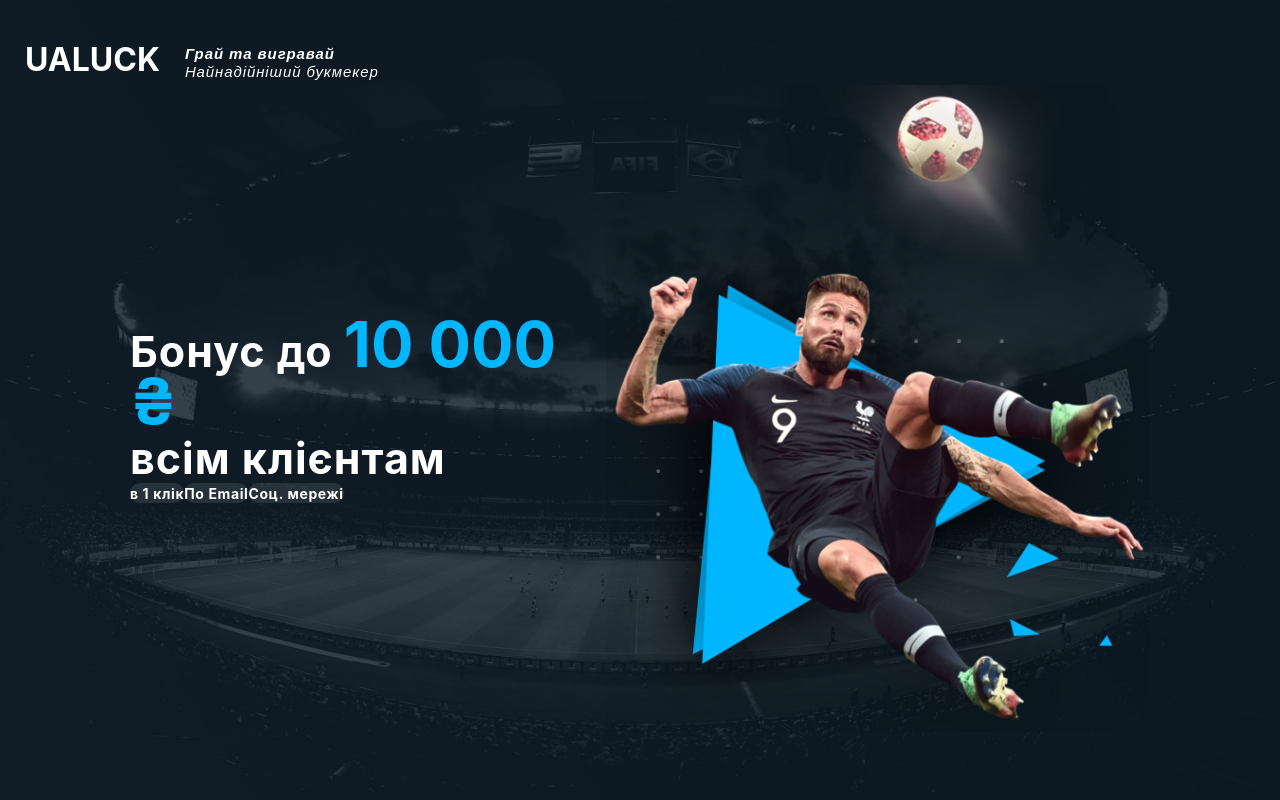
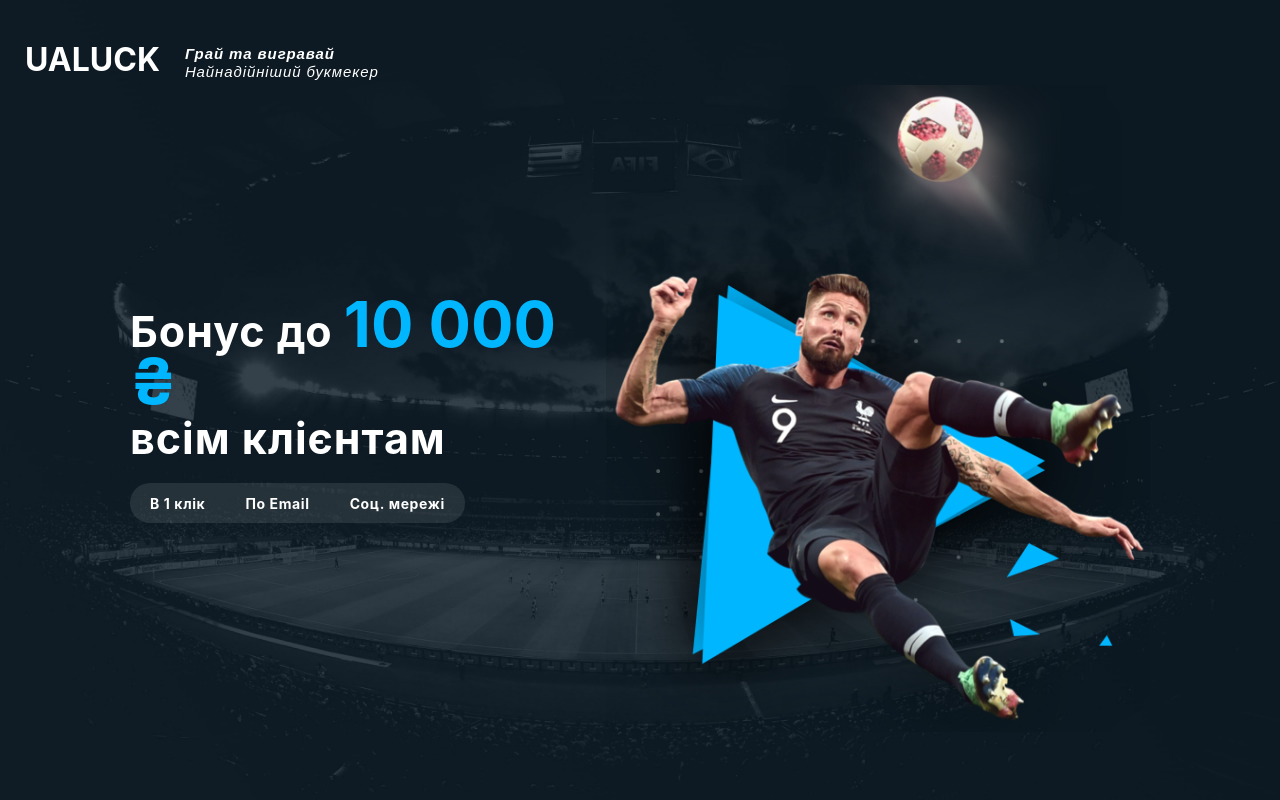
Before and after one commit to n7-remax/ualuck, a React (Create React App) app: page / in a window 1280 px wide. Built offline with nearby package versions, Linux system fonts and the light colour scheme.

Commit message:
style buttons in Main module

```diff
--- a/src/App/Main/Main.js
+++ b/src/App/Main/Main.js
@@ -12,7 +12,7 @@
                 </div>
                 <div className="registration-buttons">
                     <div className="buttons-place">
-                        <div className="button"><span>в 1 клік</span></div>
+                        <div className="button"><span>В 1 клік</span></div>
                         <div className="button"><span>По Email</span></div>
                         <div className="button"><span>Соц. мережі</span></div>
                     </div>
--- a/src/App/Main/main.scss
+++ b/src/App/Main/main.scss
@@ -23,11 +23,16 @@
         letter-spacing: 0px;
     }
 
+    //buttons
+
     .button{
         display: inline-block;
-        border-radius: 100px;
         background-color: rgba($color: #ffffff, $alpha: 0.1);
+        padding: 10px 20px;
+        margin-top: 20px;
 
+
+        //text in buttons
         span {
         font-size: 14px;
         font-weight: bold;
@@ -37,7 +42,20 @@
         text-align: center;
         color: #ffffff;
         }
+
+        //border-radius for buttons
+
+        &:last-child {
+            border-top-right-radius: 100px;
+            border-bottom-right-radius: 100px;
+        }
+        &:first-child {
+            border-top-left-radius: 100px;
+            border-bottom-left-radius: 100px;
+        }
     }
+
+    //image
 
     .img-place{
         text-align: center;
```
